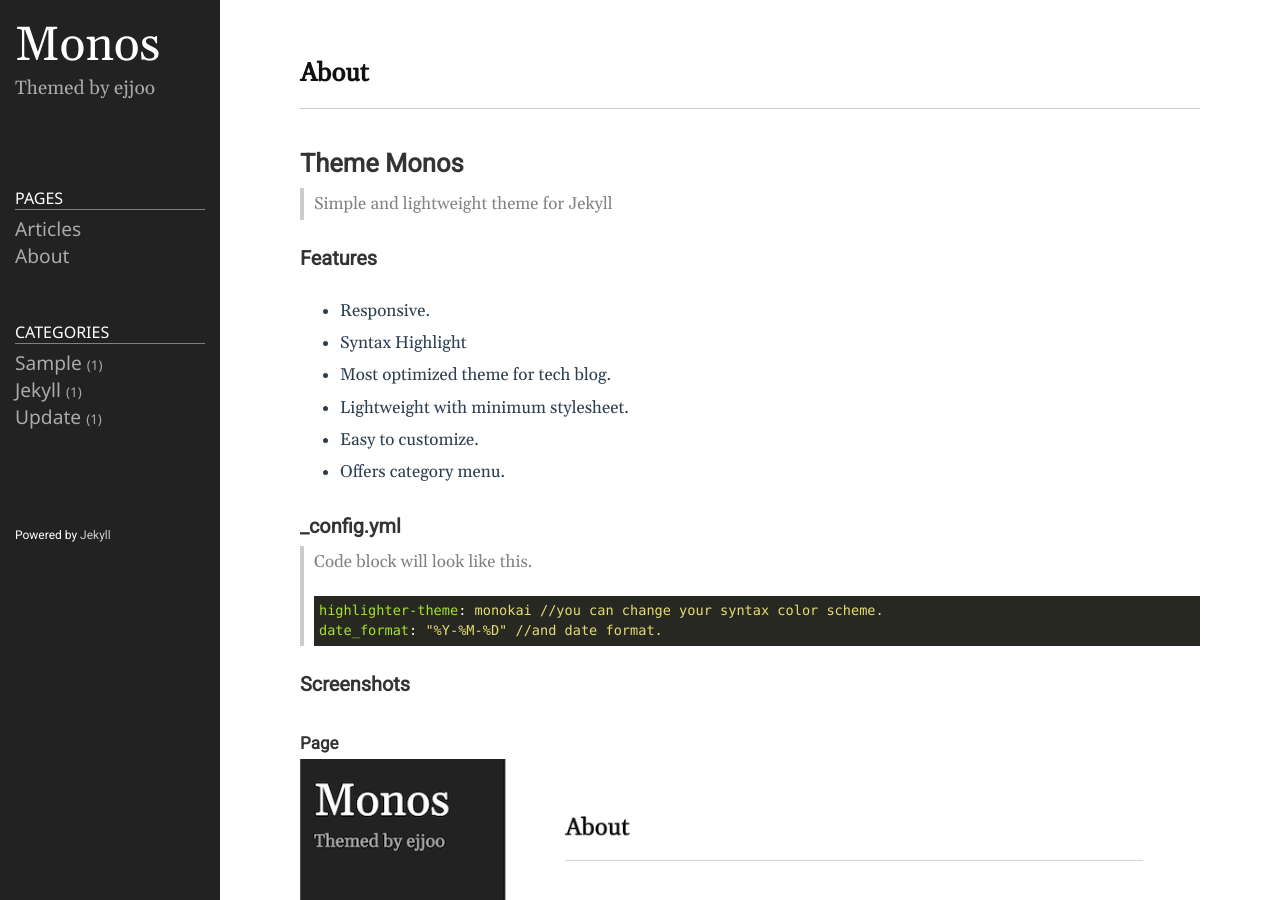
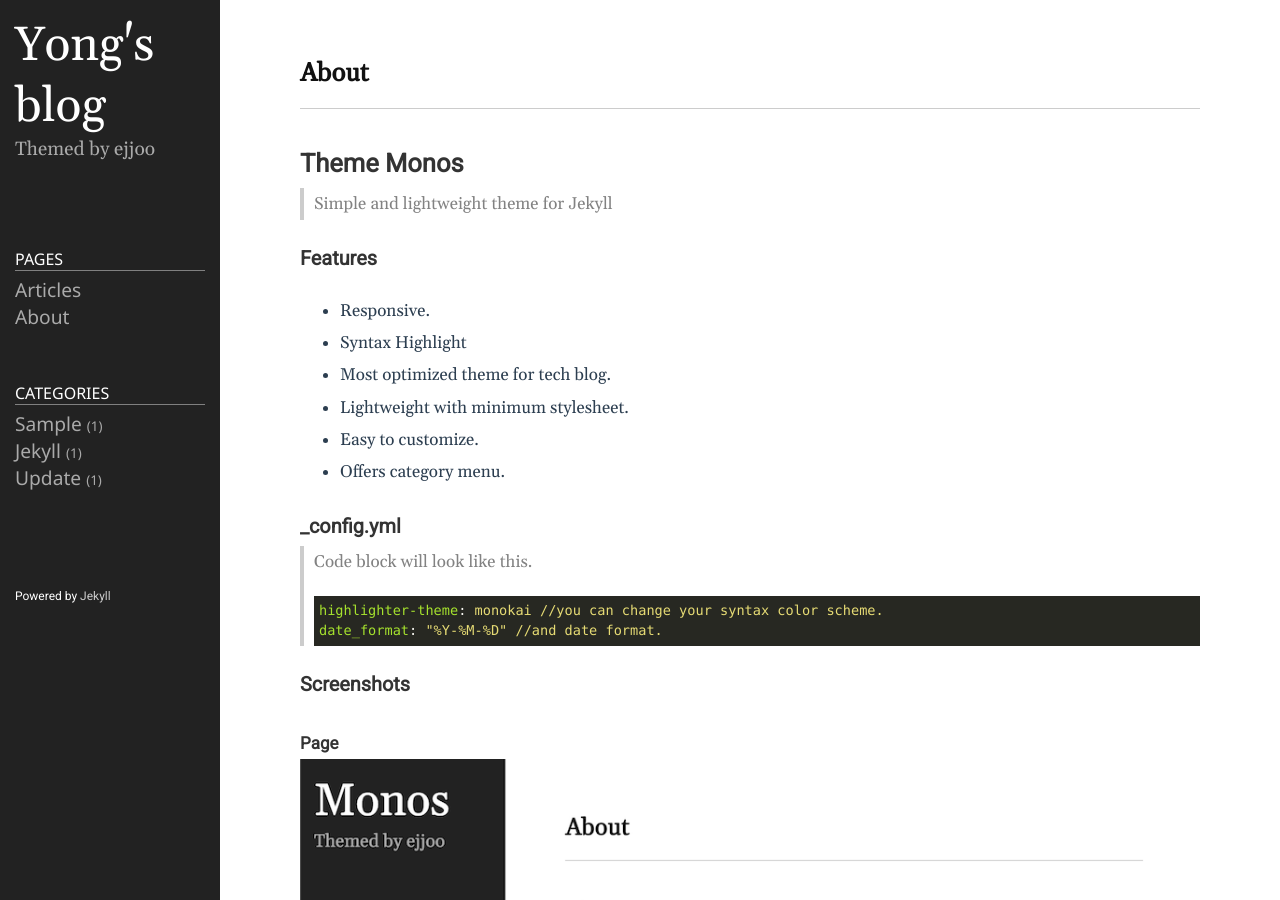
Before and after one commit to animilux/animilux.github.io, a Jekyll site: the page built from README.md, in a window 1280 px wide and 900 px high. Built offline with Jekyll 4.4.1, drawn with Linux system fonts in a browser that asks for light colours.

Commit message:
Update _config.yml

```diff
--- a/_config.yml
+++ b/_config.yml
@@ -18,13 +18,13 @@
 # You can create any custom variable you would like, and they will be accessible
 # in the templates via {{ site.myvariable }}.
 
-title: Monos
-email: ejjoo7994@gmail.com
+title: Yong's blog
+email: jok0905@naver.com
 description: >- # this means to ignore newlines until "baseurl:"
   Themed by ejjoo
 # baseurl: "/" # the subpath of your site, e.g. /blog
 # url: "http://ejjoo.github.io" # the base hostname & protocol for your site, e.g. http://example.com
-github_username: ejjoo
+github_username: animilux
 highlighter: rouge
 svg:
   optimize: true
```
